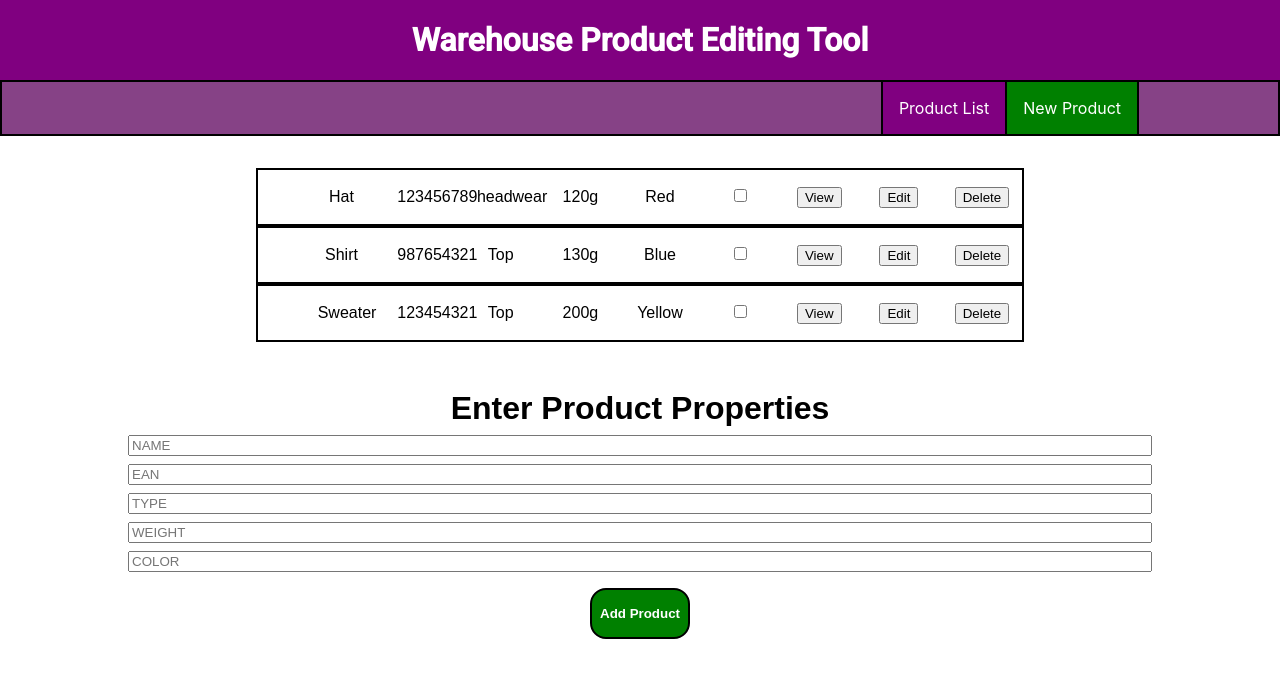
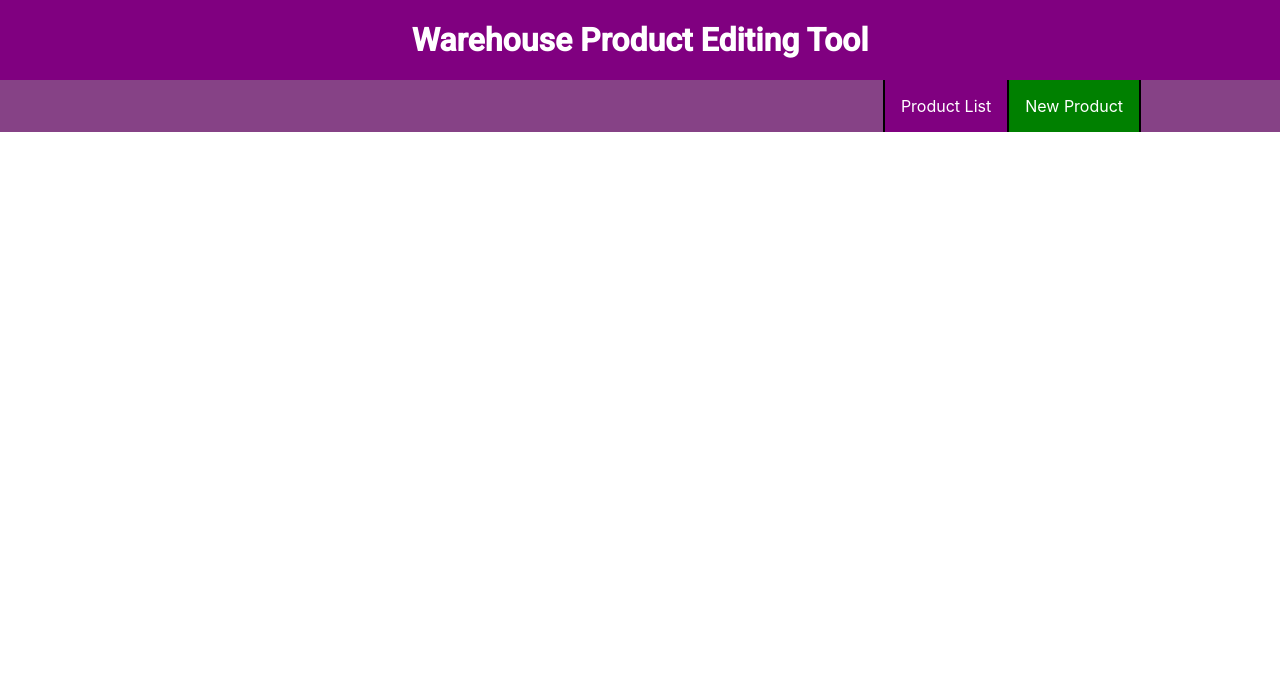
Before and after one commit to Lukasring/warehouse-managing-tool, a React (Create React App) app: page / in a window 1280 px wide. Shown: the top 678 px of the page. Built offline with nearby package versions, Linux system fonts and the light colour scheme.

Commit message:
added basic routing

```diff
--- a/src/components/Navigation/Nav.js
+++ b/src/components/Navigation/Nav.js
@@ -1,12 +1,17 @@
 import React from "react";
 import styles from "./Nav.module.css";
+import { Link } from "react-router-dom";
 
 const Nav = () => {
   return (
     <nav className={styles.MainNav}>
       <ul className={styles.NavItems}>
-        <li className={styles.NavItem}>Product List</li>
-        <li className={styles.NavNewProduct}>New Product</li>
+        <Link className={styles.Link} to="/products">
+          <li className={styles.NavItem}>Product List</li>
+        </Link>
+        <Link className={styles.Link} to="/products/create">
+          <li className={styles.NavNewProduct}>New Product</li>
+        </Link>
       </ul>
     </nav>
   );
--- a/src/components/Navigation/Nav.module.css
+++ b/src/components/Navigation/Nav.module.css
@@ -5,7 +5,7 @@
   background-color: rgb(134, 66, 134);
   color: white;
   margin-bottom: 2rem;
-  border: 2px solid black;
+  /* border: 2px solid black; */
 }
 
 .NavItems {
@@ -32,3 +32,8 @@
   border-right: 2px solid black;
   cursor: pointer;
 }
+
+.Link {
+  color: white;
+  text-decoration: none;
+}
--- a/src/container/App.js
+++ b/src/container/App.js
@@ -3,6 +3,7 @@ import Header from "../components/Header/Header";
 import Nav from "../components/Navigation/Nav";
 import Products from "../components/Products/Products";
 import UserInputForm from "../components/UserInput/UserInputForm";
+import { BrowserRouter as Router, Switch, Route } from "react-router-dom";
 
 import "./App.css";
 
@@ -58,17 +59,31 @@ function App() {
     console.log(products);
   };
 
-  return (
-    <div>
-      <Header headerText="Warehouse Product Editing Tool"></Header>
-      <Nav></Nav>
+  const productList = (
     <Products
       products={products}
       isActive={checkboxHandler}
       removeItem={removeProductHandler}
     ></Products>
+  );
+
+  const userInputForm = (
     <UserInputForm submitHandler={handleFormSubmit}></UserInputForm>
+  );
+
+  return (
+    <Router>
+      <Switch>
+        <div>
+          <Header headerText="Warehouse Product Editing Tool"></Header>
+          <Nav></Nav>
+          <Route path="/products" exact>
+            {productList}
+          </Route>
+          <Route path="/products/create">{userInputForm}</Route>
         </div>
+      </Switch>
+    </Router>
   );
 }
 
```
Lines whose indentation alone changed are shown as unchanged.
